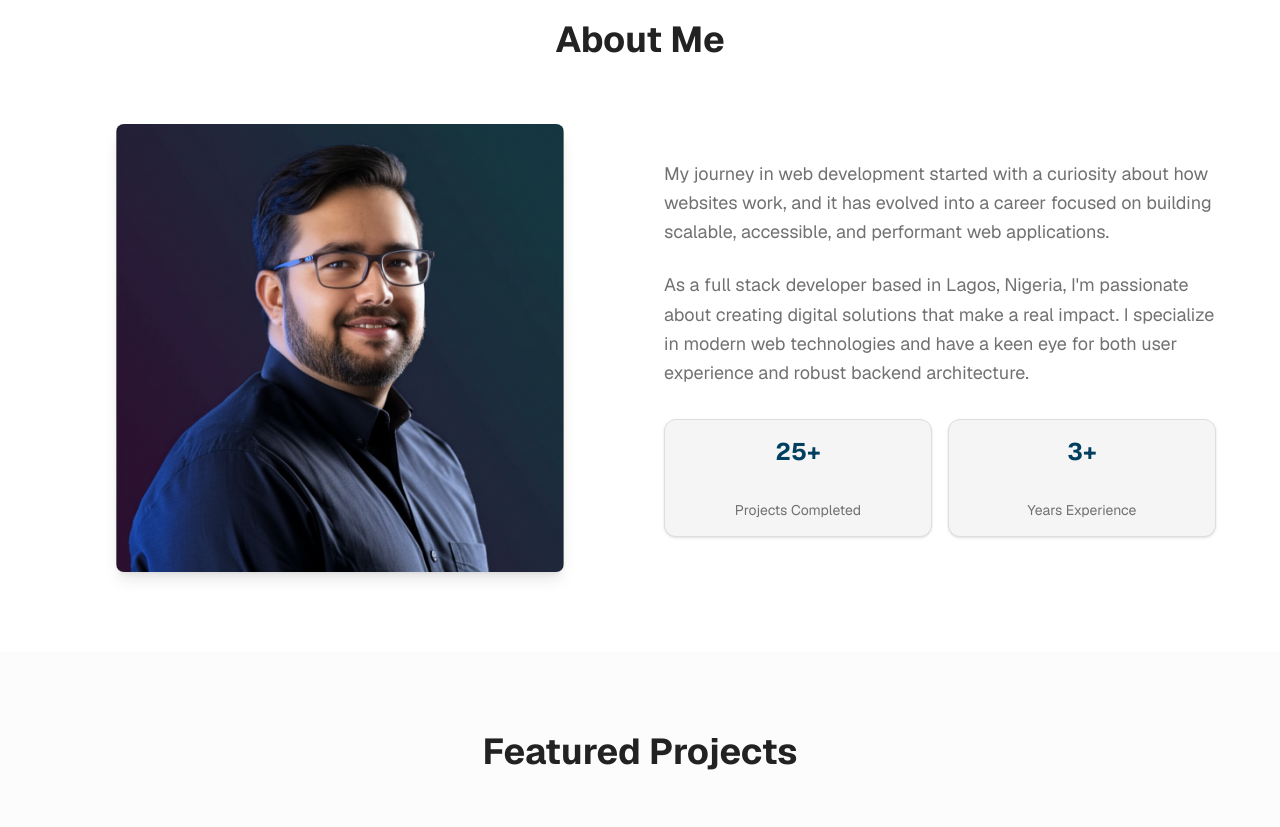
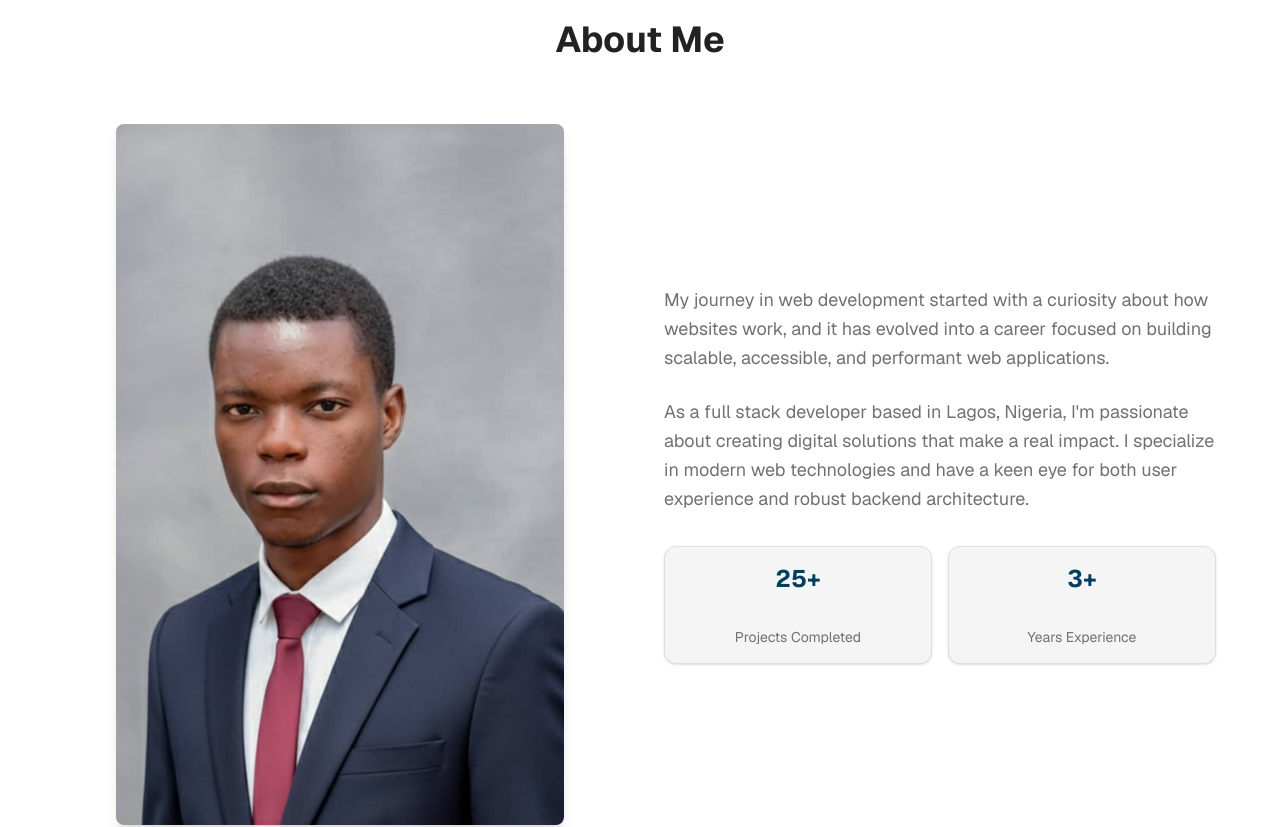
Before and after one commit to Kona15/portfolio-, a Next.js app: page / in a window 1280 px wide. Shown: the part 860-1687 px from the top of the page. Built offline with nearby package versions, Linux system fonts and the light colour scheme.

Commit message:
Updated about section and added new image

```diff
--- a/components/about-section.tsx
+++ b/components/about-section.tsx
@@ -9,7 +9,7 @@ export function AboutSection() {
           <div className="grid md:grid-cols-2 gap-12 items-center">
             <div>
               <img
-                src="/professional-developer-portrait.png"
+                src="/codenesx.jpeg"
                 alt="Femi-Makinsun Praise - Full Stack Developer"
                 className="rounded-lg shadow-lg w-full max-w-md mx-auto"
               />
```
Also changed, not shown: public/codenesx.jpeg (added).
